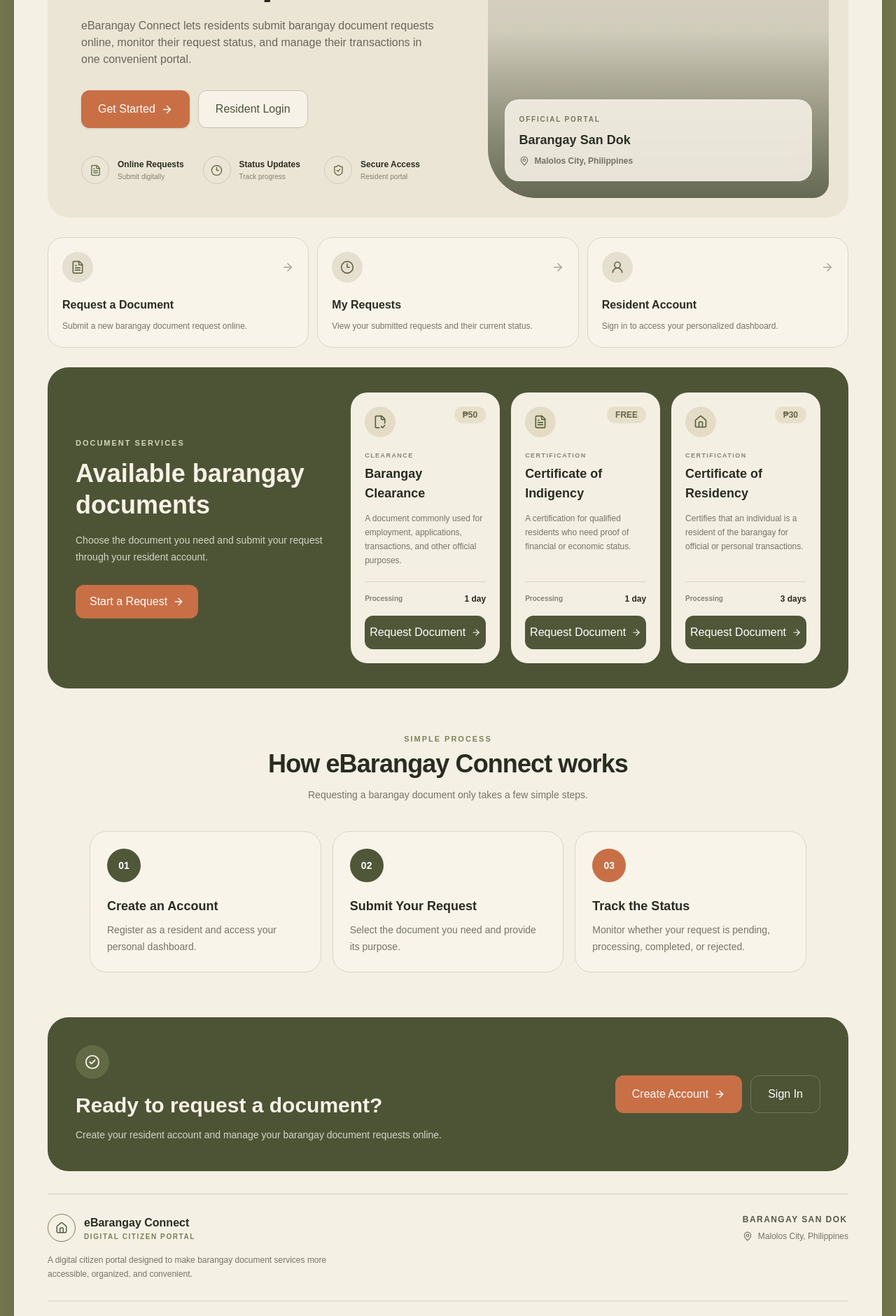
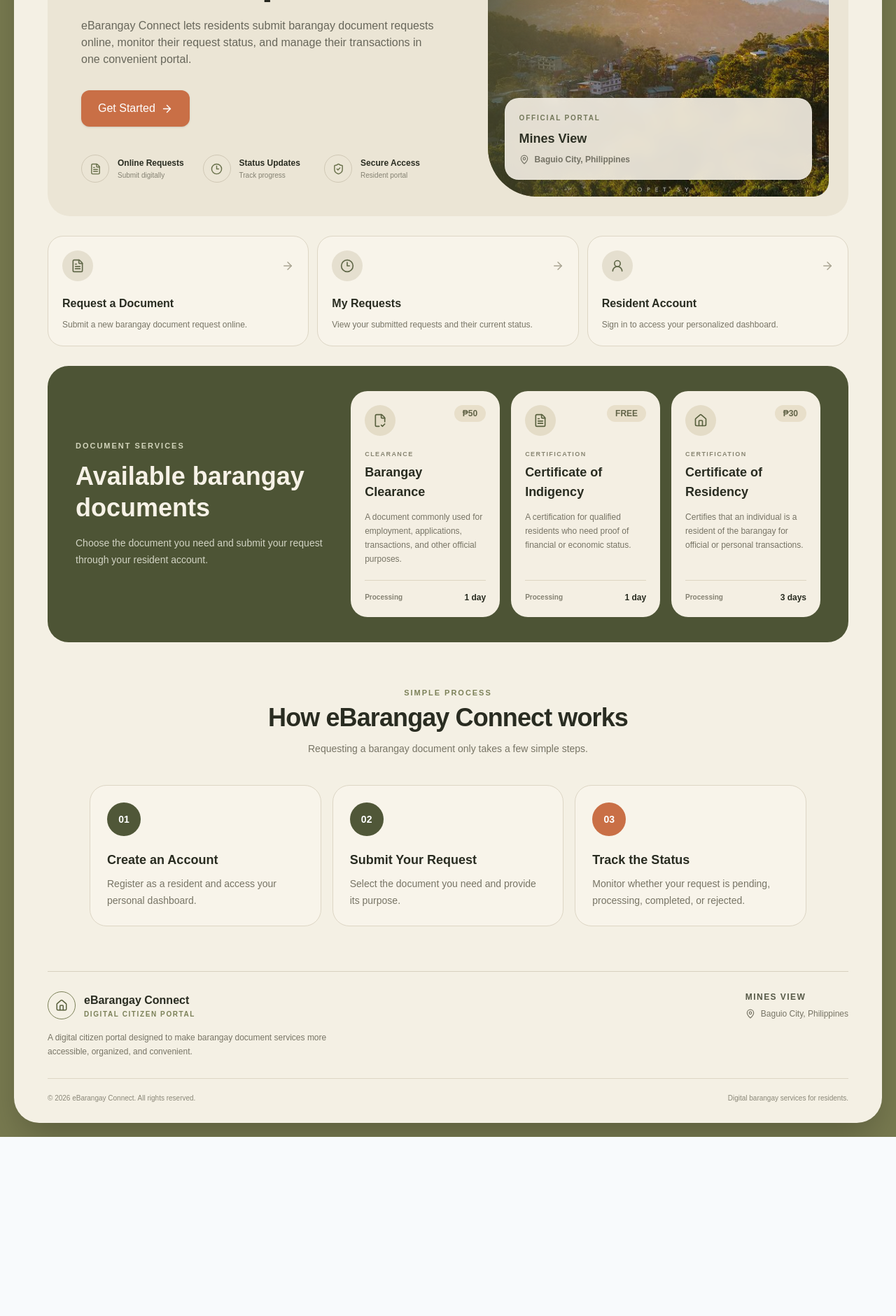
Before and after one commit to tenderjuicyyy/Draft---Ebarangay, a Next.js app in the folder ebarangay-connect/apps/web/: page / in a window 1280 px wide. Shown: the part 360-2241 px from the top of the page at 70% size. After the commit the page ends 1985 px from the top, so only its background shows below. Built offline with nearby package versions, Linux system fonts and the light colour scheme.

Commit message:
Update landing page UI and image

```diff
--- a/ebarangay-connect/apps/web/app/page.tsx
+++ b/ebarangay-connect/apps/web/app/page.tsx
@@ -1,9 +1,9 @@
+
 "use client";
 
 import Link from "next/link";
 import {
   ArrowRight,
-  CheckCircle2,
   Clock3,
   FileCheck2,
   FileText,
@@ -51,19 +51,14 @@ export default function HomePage() {
         {/* NAVIGATION */}
         <header className="border-b border-[#dcd5c4] bg-[#f7f3e9]">
           <div className="flex items-center justify-between px-5 py-5 sm:px-8 lg:px-12">
-            <Link
-              href="/"
-              className="flex items-center gap-3"
-            >
+            <Link href="/" className="flex items-center gap-3">
               <div className="flex h-11 w-11 items-center justify-center rounded-full border border-[#7b8058] text-[#59603d]">
                 <Home size={20} />
               </div>
-
               <div>
                 <p className="text-lg font-black leading-none tracking-tight">
                   eBarangay
                 </p>
-
                 <p className="mt-1 text-[11px] font-bold uppercase tracking-[0.22em] text-[#7b8058]">
                   Connect
                 </p>
@@ -77,21 +72,18 @@ export default function HomePage() {
               >
                 Services
               </a>
-
               <a
                 href="#how-it-works"
                 className="text-sm font-semibold text-[#555548] transition hover:text-[#4c5335]"
               >
                 How It Works
               </a>
-
               <Link
                 href="/login"
                 className="text-sm font-semibold text-[#555548] transition hover:text-[#4c5335]"
               >
                 Login
               </Link>
-
               <Link
                 href="/register"
                 className="rounded-full bg-[#c96f46] px-5 py-2.5 text-sm font-bold text-white shadow-sm transition hover:bg-[#b8613d]"
@@ -111,14 +103,13 @@ export default function HomePage() {
 
         {/* HERO */}
         <section className="px-5 pt-5 sm:px-8 lg:px-12 lg:pt-8">
-          <div className="overflow-hidden rounded-[32px] bg-[#ebe5d5]">
-            <div className="grid min-h-[500px] lg:grid-cols-[1.05fr_0.95fr]">
+          <div className="overflow-hidden rounded-4xl bg-[#ebe5d5]">
+            <div className="grid min-h-125 lg:grid-cols-[1.05fr_0.95fr]">
 
               {/* HERO LEFT */}
               <div className="flex flex-col justify-center px-7 py-12 sm:px-10 lg:px-12">
                 <div className="mb-6 flex w-fit items-center gap-2 rounded-full border border-[#cec5ae] bg-[#f6f1e6] px-4 py-2">
                   <span className="h-2 w-2 rounded-full bg-[#788052]" />
-
                   <span className="text-[11px] font-bold uppercase tracking-[0.15em] text-[#65664e]">
                     Digital Citizen Portal
                   </span>
@@ -145,13 +136,6 @@ export default function HomePage() {
                     Get Started
                     <ArrowRight size={17} />
                   </Link>
-
-                  <Link
-                    href="/login"
-                    className="inline-flex items-center justify-center gap-2 rounded-xl border border-[#c9c1ae] bg-[#f7f2e7] px-6 py-3.5 text-sm font-bold text-[#4e513d] transition hover:bg-white"
-                  >
-                    Resident Login
-                  </Link>
                 </div>
 
                 <div className="mt-10 grid gap-4 sm:grid-cols-3">
@@ -159,12 +143,10 @@ export default function HomePage() {
                     <div className="flex h-10 w-10 shrink-0 items-center justify-center rounded-full border border-[#d0c8b5] text-[#68704a]">
                       <FileText size={17} />
                     </div>
-
                     <div>
                       <p className="text-xs font-black">
                         Online Requests
                       </p>
-
                       <p className="mt-0.5 text-[10px] text-[#858273]">
                         Submit digitally
                       </p>
@@ -175,12 +157,10 @@ export default function HomePage() {
                     <div className="flex h-10 w-10 shrink-0 items-center justify-center rounded-full border border-[#d0c8b5] text-[#68704a]">
                       <Clock3 size={17} />
                     </div>
-
                     <div>
                       <p className="text-xs font-black">
                         Status Updates
                       </p>
-
                       <p className="mt-0.5 text-[10px] text-[#858273]">
                         Track progress
                       </p>
@@ -191,12 +171,10 @@ export default function HomePage() {
                     <div className="flex h-10 w-10 shrink-0 items-center justify-center rounded-full border border-[#d0c8b5] text-[#68704a]">
                       <ShieldCheck size={17} />
                     </div>
-
                     <div>
                       <p className="text-xs font-black">
                         Secure Access
                       </p>
-
                       <p className="mt-0.5 text-[10px] text-[#858273]">
                         Resident portal
                       </p>
@@ -206,7 +184,7 @@ export default function HomePage() {
               </div>
 
               {/* HERO RIGHT */}
-              <div className="relative min-h-[380px] overflow-hidden lg:min-h-[500px]">
+              <div className="relative min-h-95 overflow-hidden lg:min-h-125">
                 <div
                   className="absolute inset-5 overflow-hidden rounded-[70px_22px_22px_70px] bg-cover bg-center lg:inset-7"
                   style={{
@@ -214,24 +192,23 @@ export default function HomePage() {
                       "linear-gradient(180deg, rgba(58,63,39,0.05), rgba(58,63,39,0.25)), url('/barangay-hall.jpg')",
                   }}
                 >
-                  <div className="absolute inset-0 bg-gradient-to-t from-[#3f452d]/70 via-transparent to-transparent" />
+                  <div className="absolute inset-0 bg-linear-to-r from-[#3f452d]/70 via-transparent to-transparent" />
 
                   <div className="absolute bottom-6 left-6 right-6 rounded-[20px] border border-white/20 bg-[#f5f0e5]/90 p-5 backdrop-blur-sm">
                     <p className="text-[10px] font-bold uppercase tracking-[0.18em] text-[#73775a]">
                       Official Portal
                     </p>
-
                     <p className="mt-2 text-lg font-black text-[#2d3024]">
-                      Barangay San Dok
+                      Mines View
                     </p>
-
                     <div className="mt-2 flex items-center gap-2 text-xs font-semibold text-[#747265]">
                       <MapPin size={14} />
-                      Malolos City, Philippines
+                      Baguio City, Philippines
                     </div>
                   </div>
                 </div>
               </div>
+
             </div>
           </div>
         </section>
@@ -239,6 +216,7 @@ export default function HomePage() {
         {/* QUICK ACTIONS */}
         <section className="px-5 py-7 sm:px-8 lg:px-12">
           <div className="grid gap-3 md:grid-cols-3">
+
             <Link
               href="/requests/new"
               className="group rounded-[22px] border border-[#ddd6c5] bg-[#f8f4ea] p-5 transition hover:-translate-y-1 hover:shadow-lg"
@@ -247,17 +225,14 @@ export default function HomePage() {
                 <div className="flex h-11 w-11 items-center justify-center rounded-full bg-[#e5dfcf] text-[#62694a]">
                   <FileText size={20} />
                 </div>
-
                 <ArrowRight
                   size={18}
                   className="text-[#a9a492] transition group-hover:translate-x-1 group-hover:text-[#c96f46]"
                 />
               </div>
-
               <h2 className="mt-5 font-black">
                 Request a Document
               </h2>
-
               <p className="mt-2 text-xs leading-5 text-[#777465]">
                 Submit a new barangay document request online.
               </p>
@@ -271,17 +246,14 @@ export default function HomePage() {
                 <div className="flex h-11 w-11 items-center justify-center rounded-full bg-[#e5dfcf] text-[#62694a]">
                   <Clock3 size={20} />
                 </div>
-
                 <ArrowRight
                   size={18}
                   className="text-[#a9a492] transition group-hover:translate-x-1 group-hover:text-[#c96f46]"
                 />
               </div>
-
               <h2 className="mt-5 font-black">
                 My Requests
               </h2>
-
               <p className="mt-2 text-xs leading-5 text-[#777465]">
                 View your submitted requests and their current status.
               </p>
@@ -295,21 +267,19 @@ export default function HomePage() {
                 <div className="flex h-11 w-11 items-center justify-center rounded-full bg-[#e5dfcf] text-[#62694a]">
                   <UserRound size={20} />
                 </div>
-
                 <ArrowRight
                   size={18}
                   className="text-[#a9a492] transition group-hover:translate-x-1 group-hover:text-[#c96f46]"
                 />
               </div>
-
               <h2 className="mt-5 font-black">
                 Resident Account
               </h2>
-
               <p className="mt-2 text-xs leading-5 text-[#777465]">
                 Sign in to access your personalized dashboard.
               </p>
             </Link>
+
           </div>
         </section>
 
@@ -320,27 +290,18 @@ export default function HomePage() {
         >
           <div className="px-6 py-9 sm:px-8 lg:px-10">
             <div className="grid gap-8 lg:grid-cols-[0.7fr_1.3fr]">
+
               <div className="flex flex-col justify-center">
                 <p className="text-[11px] font-bold uppercase tracking-[0.18em] text-[#d2d4bb]">
                   Document Services
                 </p>
-
                 <h2 className="mt-3 text-3xl font-black leading-tight sm:text-4xl">
                   Available barangay documents
                 </h2>
-
                 <p className="mt-4 max-w-md text-sm leading-6 text-[#d2d4c4]">
                   Choose the document you need and submit your request
                   through your resident account.
                 </p>
-
-                <Link
-                  href="/requests/new"
-                  className="mt-7 inline-flex w-fit items-center gap-2 rounded-xl bg-[#c96f46] px-5 py-3 text-sm font-bold text-white transition hover:bg-[#b8613d]"
-                >
-                  Start a Request
-                  <ArrowRight size={16} />
-                </Link>
               </div>
 
               <div className="grid gap-4 md:grid-cols-3">
@@ -350,13 +311,12 @@ export default function HomePage() {
                   return (
                     <div
                       key={service.title}
-                      className="flex flex-col rounded-[24px] bg-[#f4efe3] p-5 text-[#292c21]"
+                      className="flex flex-col rounded-3xl bg-[#f4efe3] p-5 text-[#292c21]"
                     >
                       <div className="flex items-start justify-between gap-3">
                         <div className="flex h-11 w-11 items-center justify-center rounded-full bg-[#e4dcc7] text-[#58603e]">
                           <Icon size={20} />
                         </div>
-
                         <span className="rounded-full bg-[#e8dfca] px-3 py-1 text-xs font-black text-[#626448]">
                           {service.price}
                         </span>
@@ -379,24 +339,16 @@ export default function HomePage() {
                           <span className="text-[10px] font-semibold text-[#858273]">
                             Processing
                           </span>
-
                           <span className="text-xs font-black">
                             {service.processing}
                           </span>
                         </div>
                       </div>
-
-                      <Link
-                        href="/requests/new"
-                        className="mt-4 flex items-center justify-center gap-2 rounded-xl bg-[#505738] py-3 text-xs font-bold text-white transition hover:bg-[#626a45]"
-                      >
-                        Request Document
-                        <ArrowRight size={14} />
-                      </Link>
                     </div>
                   );
                 })}
               </div>
+
             </div>
           </div>
         </section>
@@ -410,11 +362,9 @@ export default function HomePage() {
             <p className="text-[11px] font-bold uppercase tracking-[0.18em] text-[#7b8058]">
               Simple Process
             </p>
-
             <h2 className="mt-2 text-3xl font-black tracking-tight sm:text-4xl">
               How eBarangay Connect works
             </h2>
-
             <p className="mx-auto mt-3 max-w-xl text-sm leading-6 text-[#777465]">
               Requesting a barangay document only takes a few simple
               steps.
@@ -422,88 +372,45 @@ export default function HomePage() {
           </div>
 
           <div className="mx-auto mt-10 grid max-w-5xl gap-4 md:grid-cols-3">
-            <div className="rounded-[24px] border border-[#ddd6c5] bg-[#f8f4ea] p-6">
+
+            <div className="rounded-3xl border border-[#ddd6c5] bg-[#f8f4ea] p-6">
               <div className="flex h-12 w-12 items-center justify-center rounded-full bg-[#505738] text-sm font-black text-white">
                 01
               </div>
-
               <h3 className="mt-5 text-lg font-black">
                 Create an Account
               </h3>
-
               <p className="mt-2 text-sm leading-6 text-[#777465]">
                 Register as a resident and access your personal
                 dashboard.
               </p>
             </div>
 
-            <div className="rounded-[24px] border border-[#ddd6c5] bg-[#f8f4ea] p-6">
+            <div className="rounded-3xl border border-[#ddd6c5] bg-[#f8f4ea] p-6">
               <div className="flex h-12 w-12 items-center justify-center rounded-full bg-[#505738] text-sm font-black text-white">
                 02
               </div>
-
               <h3 className="mt-5 text-lg font-black">
                 Submit Your Request
               </h3>
-
               <p className="mt-2 text-sm leading-6 text-[#777465]">
                 Select the document you need and provide its purpose.
               </p>
             </div>
 
-            <div className="rounded-[24px] border border-[#ddd6c5] bg-[#f8f4ea] p-6">
+            <div className="rounded-3xl border border-[#ddd6c5] bg-[#f8f4ea] p-6">
               <div className="flex h-12 w-12 items-center justify-center rounded-full bg-[#c96f46] text-sm font-black text-white">
                 03
               </div>
-
               <h3 className="mt-5 text-lg font-black">
                 Track the Status
               </h3>
-
               <p className="mt-2 text-sm leading-6 text-[#777465]">
                 Monitor whether your request is pending, processing,
                 completed, or rejected.
               </p>
             </div>
-          </div>
-        </section>
 
-        {/* CTA */}
-        <section className="px-5 pb-8 sm:px-8 lg:px-12">
-          <div className="overflow-hidden rounded-[30px] bg-[#4d5435] px-7 py-10 text-[#f7f2e7] sm:px-10">
-            <div className="flex flex-col justify-between gap-8 md:flex-row md:items-center">
-              <div className="max-w-xl">
-                <div className="flex h-12 w-12 items-center justify-center rounded-full bg-[#626a45]">
-                  <CheckCircle2 size={22} />
-                </div>
-
-                <h2 className="mt-5 text-3xl font-black">
-                  Ready to request a document?
-                </h2>
-
-                <p className="mt-3 text-sm leading-6 text-[#d6d6c7]">
-                  Create your resident account and manage your barangay
-                  document requests online.
-                </p>
-              </div>
-
-              <div className="flex flex-col gap-3 sm:flex-row">
-                <Link
-                  href="/register"
-                  className="inline-flex items-center justify-center gap-2 rounded-xl bg-[#c96f46] px-6 py-3.5 text-sm font-bold text-white transition hover:bg-[#b8613d]"
-                >
-                  Create Account
-                  <ArrowRight size={16} />
-                </Link>
-
-                <Link
-                  href="/login"
-                  className="inline-flex items-center justify-center rounded-xl border border-white/20 px-6 py-3.5 text-sm font-bold text-white transition hover:bg-white/10"
-                >
-                  Sign In
-                </Link>
-              </div>
-            </div>
           </div>
         </section>
 
@@ -511,17 +418,16 @@ export default function HomePage() {
         <footer className="px-5 pb-7 sm:px-8 lg:px-12">
           <div className="border-t border-[#d8d1bf] pt-7">
             <div className="flex flex-col justify-between gap-7 md:flex-row">
+
               <div>
                 <div className="flex items-center gap-3">
                   <div className="flex h-10 w-10 items-center justify-center rounded-full border border-[#7b8058] text-[#59603d]">
                     <Home size={18} />
                   </div>
-
                   <div>
                     <p className="font-black">
                       eBarangay Connect
                     </p>
-
                     <p className="text-[10px] font-bold uppercase tracking-[0.16em] text-[#7b8058]">
                       Digital Citizen Portal
                     </p>
@@ -537,27 +443,27 @@ export default function HomePage() {
 
               <div>
                 <p className="text-xs font-black uppercase tracking-[0.12em] text-[#565947]">
-                  Barangay San Dok
+                   Mines View
                 </p>
-
                 <p className="mt-2 flex items-center gap-2 text-xs text-[#777465]">
                   <MapPin size={14} />
-                  Malolos City, Philippines
+                  Baguio City, Philippines
                 </p>
               </div>
+
             </div>
 
             <div className="mt-7 flex flex-col justify-between gap-2 border-t border-[#ddd6c5] pt-5 text-[10px] text-[#8a8778] sm:flex-row">
               <p>
                 © 2026 eBarangay Connect. All rights reserved.
               </p>
-
               <p>
                 Digital barangay services for residents.
               </p>
             </div>
           </div>
         </footer>
+
       </div>
     </main>
   );
```
Also changed, not shown: ebarangay-connect/apps/web/public/barangay-hall.jpg.
